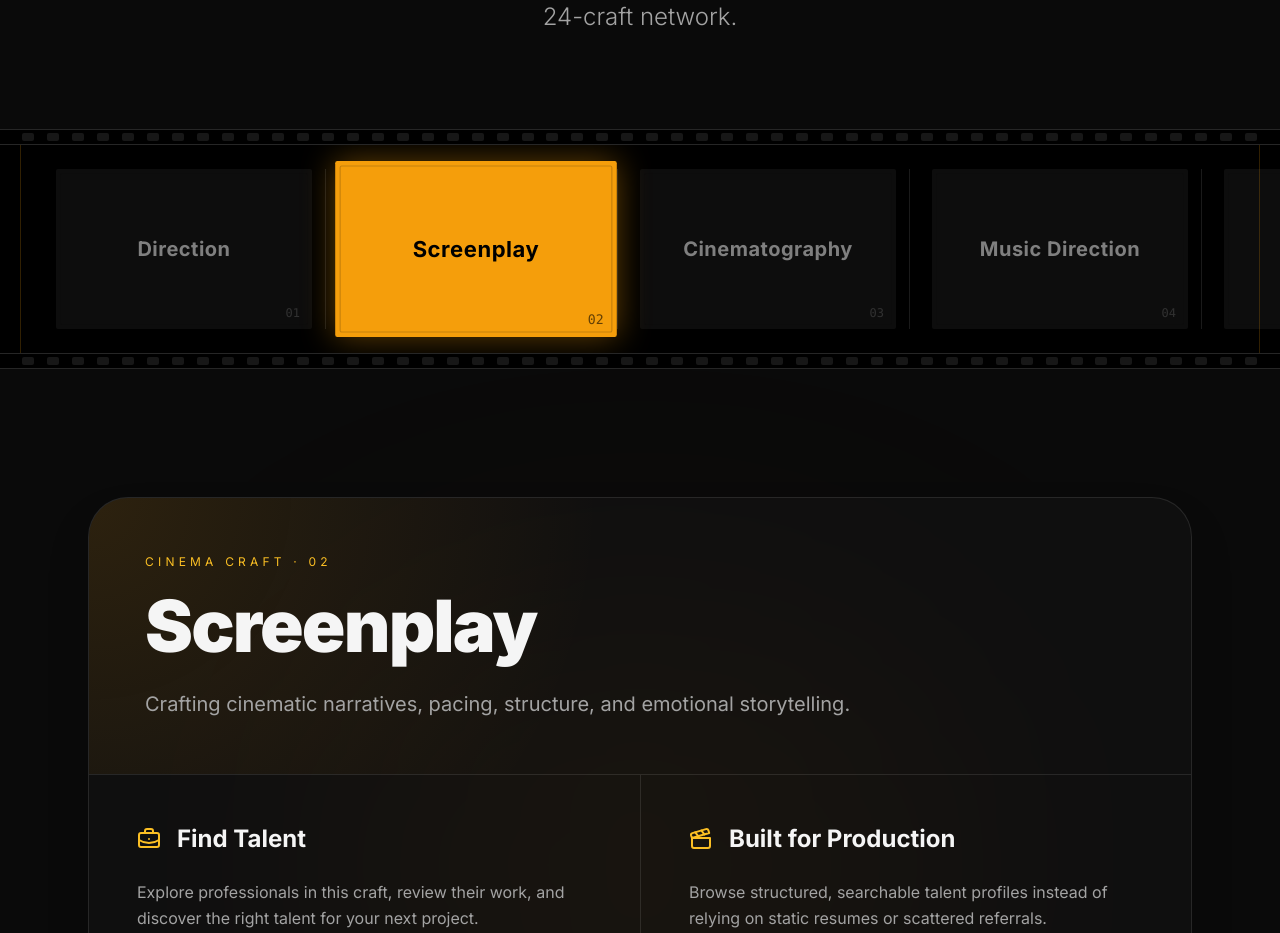
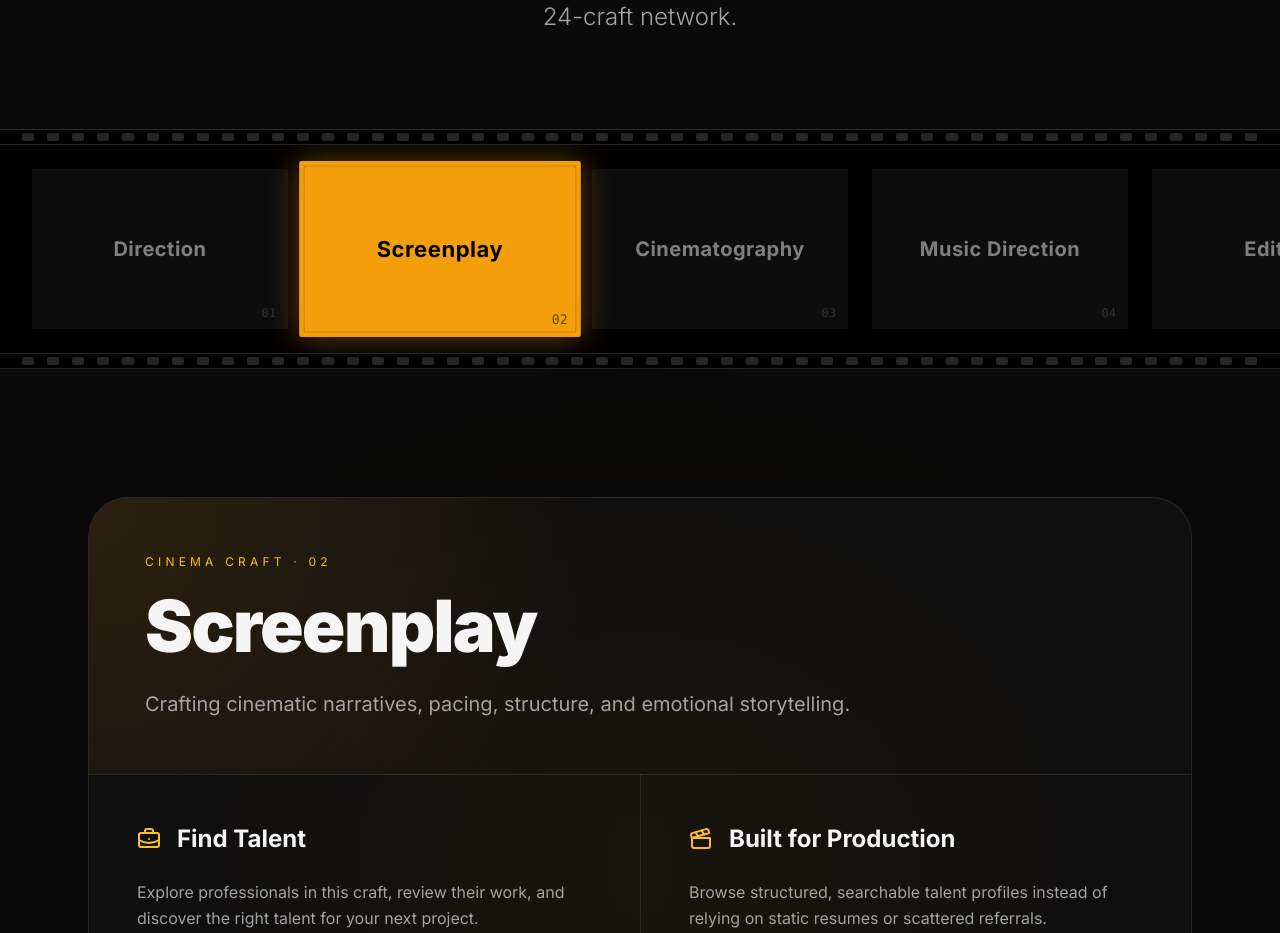
Before and after one commit to abhinavreddy2684-droid/PR.Pre.Pro.Post, a React (Vite) app in the folder 24-crafts/: page / in a window 1280 px wide. Shown: the part 1345-2278 px from the top of the page. Built offline with nearby package versions, Linux system fonts and the light colour scheme.

Commit message:
Fix CinemaReel sprocket holes and remove vertical rails

```diff
--- a/24-crafts/src/sections/CinemaReel.jsx
+++ b/24-crafts/src/sections/CinemaReel.jsx
@@ -66,19 +66,16 @@ export default function CinemaReel() {
       </header>
 
       <section className="w-full relative py-12">
+        {/* Film sprocket holes — part of the reel and visible on every viewport. */}
         <div className="w-full h-4 bg-black border-y border-neutral-800 flex justify-around items-center px-4 overflow-hidden">
-          {[...Array(50)].map((_, index) => <div key={`top-${index}`} className="w-3 h-2 bg-neutral-900 rounded-sm mx-1" />)}
+          {[...Array(50)].map((_, index) => (
+            <div key={`top-${index}`} className="w-3 h-2 bg-neutral-800 rounded-sm mx-1 shrink-0" />
+          ))}
         </div>
 
         <div className="relative w-full bg-black py-6 overflow-x-auto whitespace-nowrap scrollbar-hide flex items-center px-8 space-x-6 snap-x snap-mandatory">
-          {/* Reel rails: these are intentionally visible on mobile as well. */}
-          <div className="pointer-events-none absolute inset-y-0 left-5 w-px bg-amber-500/20 z-20" />
-          <div className="pointer-events-none absolute inset-y-0 right-5 w-px bg-amber-500/20 z-20" />
-
           {crafts.map((craft) => (
-            <div key={craft.id} className="relative shrink-0 snap-center lg:pr-3">
-              {/* Desktop-only craft separators. Mobile has no vertical dividers between cards. */}
-              <span className="pointer-events-none absolute -right-0.5 top-0 bottom-0 hidden lg:block w-px bg-white/10" />
+            <div key={craft.id} className="relative shrink-0 snap-center">
               <CinemaReelCraftButton
                 craftId={craft.id}
                 active={activeCraft.id === craft.id}
@@ -92,8 +89,11 @@ export default function CinemaReel() {
           ))}
         </div>
 
+        {/* Film sprocket holes — mirrored rail on the bottom edge. */}
         <div className="w-full h-4 bg-black border-y border-neutral-800 flex justify-around items-center px-4 overflow-hidden">
-          {[...Array(50)].map((_, index) => <div key={`bottom-${index}`} className="w-3 h-2 bg-neutral-900 rounded-sm mx-1" />)}
+          {[...Array(50)].map((_, index) => (
+            <div key={`bottom-${index}`} className="w-3 h-2 bg-neutral-800 rounded-sm mx-1 shrink-0" />
+          ))}
         </div>
       </section>
 
```
